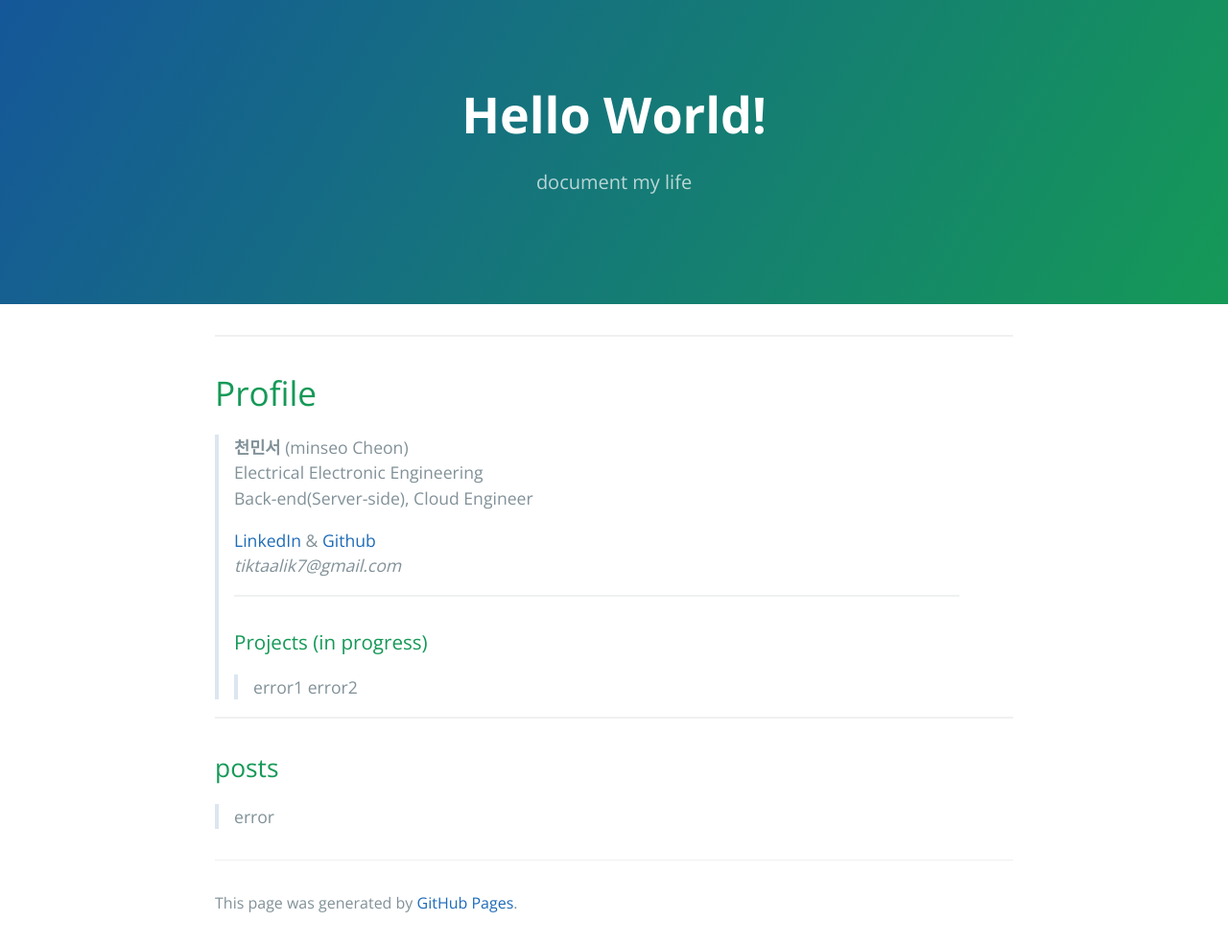
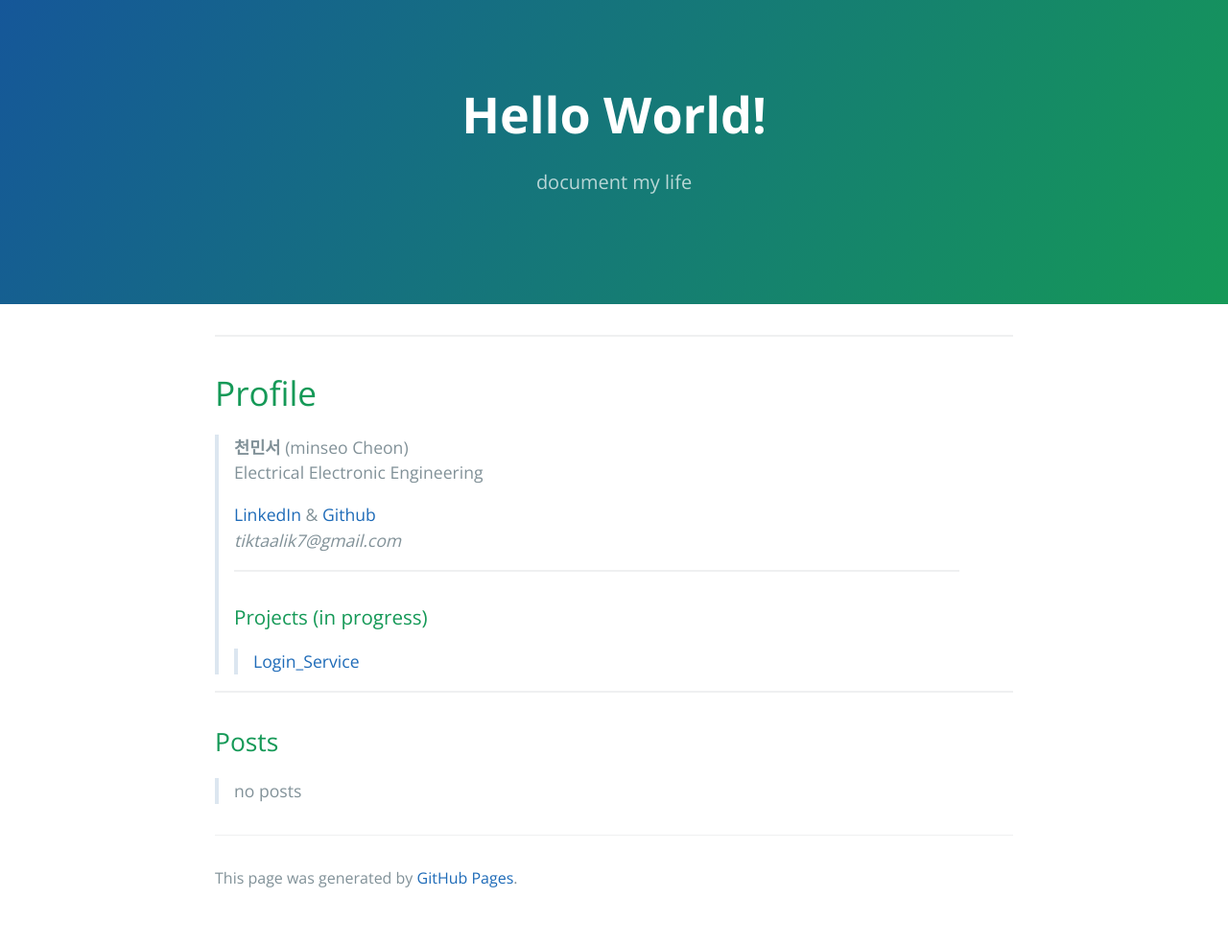
Before and after one commit to tiktaalik7/tiktaalik7.github.io, a Jekyll site: the page built from index.md, in a window 1280 px wide. Shown: the whole page at 96% size. Built offline with Jekyll 4.4.1, drawn with Linux system fonts in a browser that asks for light colours; after the commit the page ends 959 px from its top, so only the background shows below that.

Commit message:
write login service project

```diff
--- a/index.md
+++ b/index.md
@@ -7,16 +7,15 @@ layout: default
 # Profile
 > **천민서** (minseo Cheon)
 > Electrical Electronic Engineering
-> Back-end(Server-side), Cloud Engineer
+>
 >
 > [LinkedIn](https://www.linkedin.com/in/%EB%AF%BC%EC%84%9C-%EC%B2%9C-5a797523a/) & [Github](https://github.com/tiktaalik7)
 > _tiktaalik7@gmail.com_
 * * *
 > ### Projects (in progress)
->> error1
->> error2
+>> [Login_Service](./project-001-Login_Service.html)
 
 * * *
 
-## posts
-> error
+## Posts
+> no posts
```
Also changed, not shown: project-001-Login_Service.md (added, +13 -0 lines).
